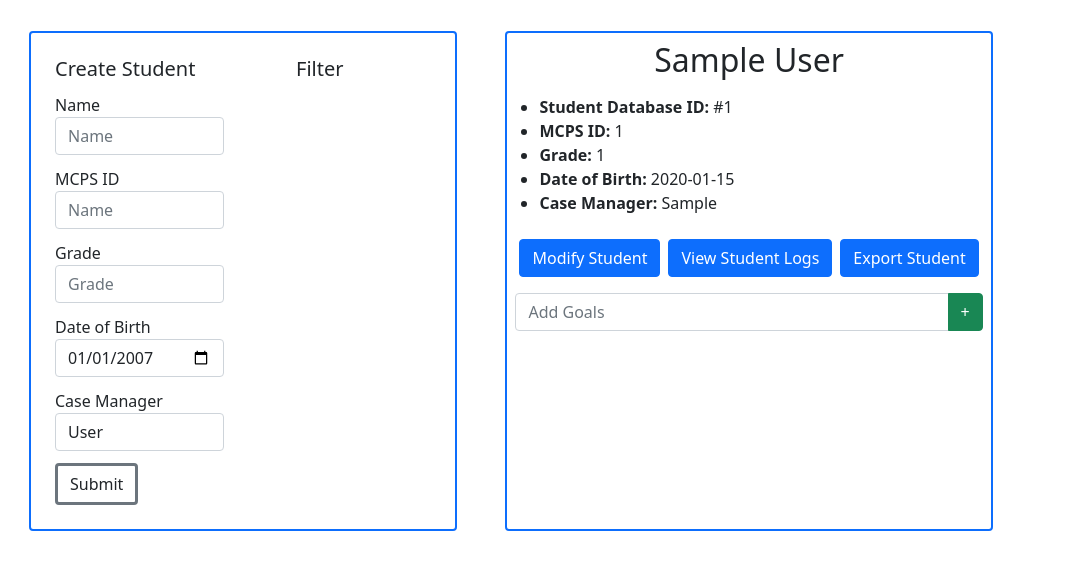
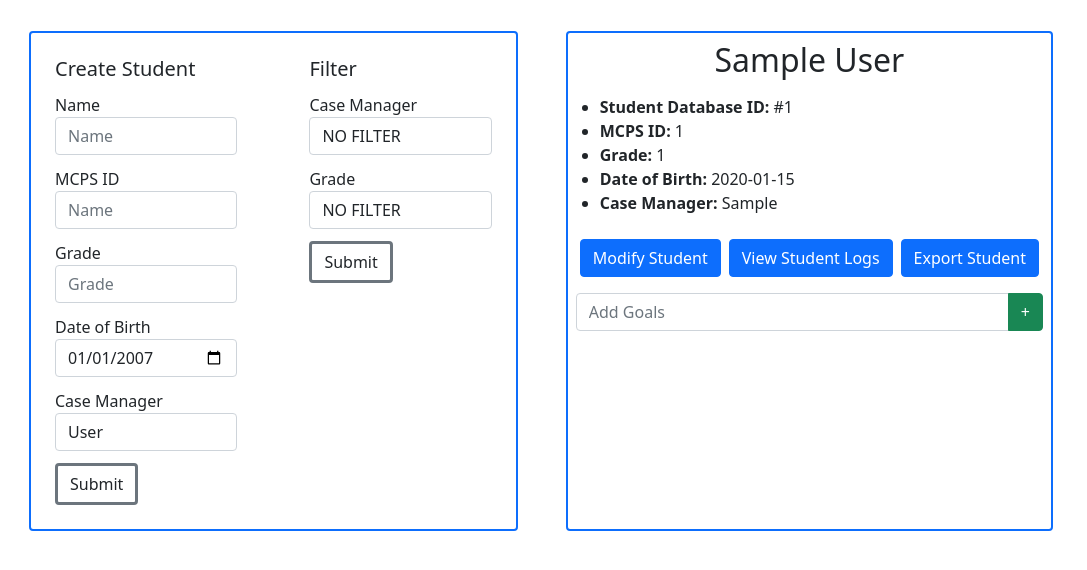
Before and after one commit to Vort3xed/SmartIEPV1, a Flask app: template templates/students.html in a window 1280 px wide. Shown: the part 82-652 px from the top of the page, without its empty margins (0-1087 px from the left). Run offline with Flask 3, Linux system fonts and the light colour scheme; tables that the repository leaves empty hold one stand-in row (values such as "Sample post"); the template is opened without the code that fills it: values that come from a table or form of the project are taken from there, most other values are stand-ins (such as "Sample title", 1, 10 or a date in 2020); some libraries are stand-ins or nearby versions.

Commit message:
added filters on students page

```diff
--- a/app.py
+++ b/app.py
@@ -42,6 +42,9 @@ MAX_GOALS = 100
 STUDENT_LOG_NAME = ""
 STUDENT_LOG_ID = 1
 #The ID of the student that is currently being logged
+
+CASE_MANAGER_FILTER = "NO FILTER"
+GRADE_LEVEL_FILTER = "NO FILTER"
 
 class Accounts(UserMixin, db.Model):
 	__tablename__ = 'accounts'
@@ -141,8 +144,43 @@ def students():
 	accounts = Accounts.query.all()
 	students = Students.query.all()
 	# print(parse_student_tasks(students[0].tasks))
-	return render_template('students.html',students=students,accounts=accounts)
+	return render_template('students.html',students=studentsByFilter(),accounts=accounts)
 #Route 4: Students page
+
+@main.route("/setfilter", methods=('GET', 'POST'))
+@login_required
+def setfilter():
+	if request.method == 'POST':
+		case_manager = request.form["case_manager"]
+		global CASE_MANAGER_FILTER
+		CASE_MANAGER_FILTER = case_manager
+
+		grade_level = request.form["grade_level"]
+		global GRADE_LEVEL_FILTER
+		GRADE_LEVEL_FILTER = grade_level
+
+		return redirect(url_for('main.students'))
+	return redirect(url_for('main.students'))
+
+def studentsByFilter():
+	all_students = Students.query.all()
+	students_to_display = []
+	if (CASE_MANAGER_FILTER != "NO FILTER" and GRADE_LEVEL_FILTER == "NO FILTER"):
+		for student in all_students:
+			if student.casemanager == CASE_MANAGER_FILTER:
+				students_to_display.append(student)
+	elif (GRADE_LEVEL_FILTER != "NO FILTER" and CASE_MANAGER_FILTER == "NO FILTER"):
+		for student in all_students:
+			if student.grade == int(GRADE_LEVEL_FILTER):
+				students_to_display.append(student)
+	elif (CASE_MANAGER_FILTER != "NO FILTER" and GRADE_LEVEL_FILTER != "NO FILTER"):
+		for student in all_students:
+			if student.casemanager == CASE_MANAGER_FILTER and student.grade == int(GRADE_LEVEL_FILTER):
+				students_to_display.append(student)
+	elif (CASE_MANAGER_FILTER == "NO FILTER" and GRADE_LEVEL_FILTER == "NO FILTER"):
+		students_to_display = all_students
+
+	return students_to_display
 
 @main.route("/alternateprogress", methods=('GET', 'POST'))
 @login_required
--- a/templates/students.html
+++ b/templates/students.html
@@ -136,9 +136,44 @@
                         </form>
                     </div>
                     <div class="col">
-                        <form class="m-4">
+                        <form class="m-4" method="post" action="/setfilter">
                             <h5>Filter</h5>
-
+                            <div class="form-group">
+                                <label for="stumanager">Case Manager</label>
+                                <!-- <input class="form-control" name="stumanager" id="stumanager"
+                                    placeholder="Case Manager" required> -->
+                                <select class="form-control" id="case_manager" name="case_manager" required>
+                                    <option>NO FILTER</option>
+                                    {% for account in accounts %}
+                                    <option>{{ account.callname }}</option>
+                                    {% endfor %}
+                                </select>
+                            </div>
+                            <div class="form-group">
+                                <label for="stumanager">Grade</label>
+                                <!-- <input class="form-control" name="stumanager" id="stumanager"
+                                    placeholder="Case Manager" required> -->
+                                <!-- <input type="number" class="form-control" value="NO FILTER" name="grade_level" id="grade_level" placeholder="Grade"> -->
+                                <select class="form-control" id="grade_level" name="grade_level" required>
+                                    <option>NO FILTER</option>
+                                    <option>0</option>
+                                    <option>1</option>
+                                    <option>2</option>
+                                    <option>3</option>
+                                    <option>4</option>
+                                    <option>5</option>
+                                    <option>6</option>
+                                    <option>7</option>
+                                    <option>8</option>
+                                    <option>9</option>
+                                    <option>10</option>
+                                    <option>11</option>
+                                    <option>12</option>
+                                </select>
+                            </div>
+                            <div class="form-group">
+                                <button type="submit" class="btn btn-default border border-secondary border-3">Submit</button>
+                            </div>
                         </form>
 
                     </div>
```
